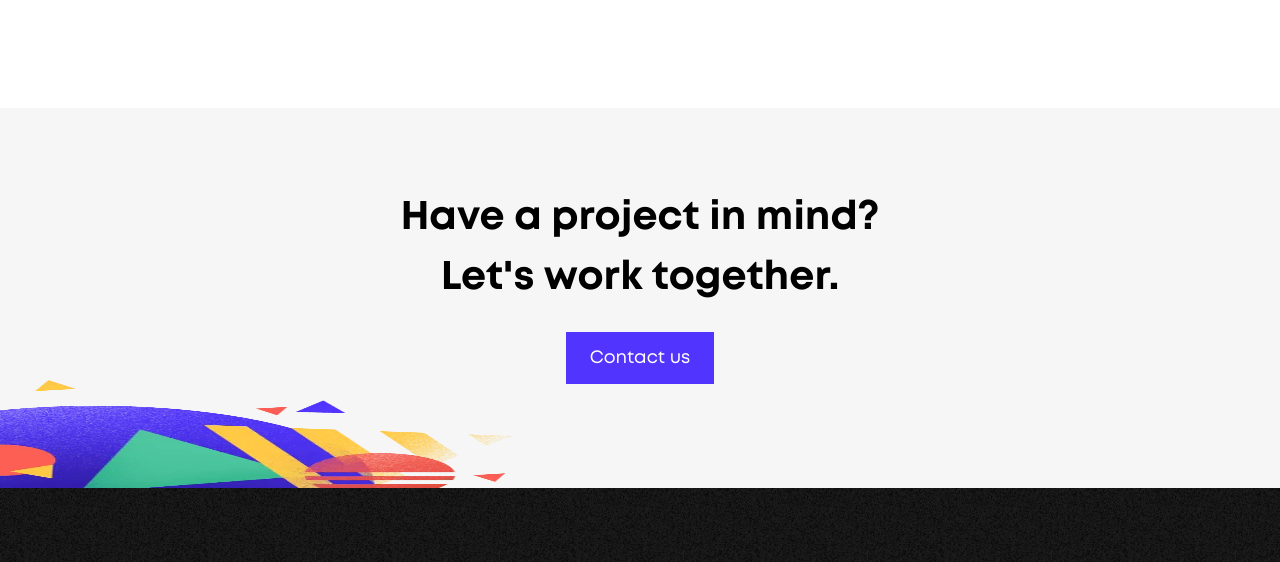
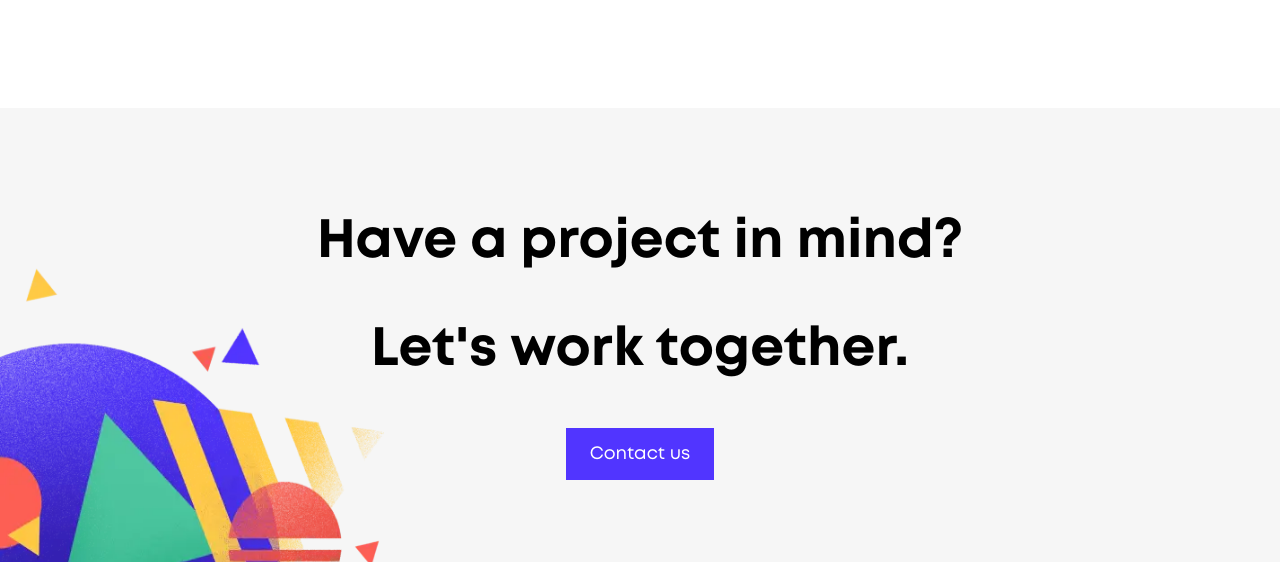
Before and after one commit to Bateyjosue/cinnamon-clone-thegym, a website built with Vite: page index.html in a window 1280 px wide. Shown: the part 8712-9274 px from the top of the page. Built offline with nearby package versions, Linux system fonts and the light colour scheme; files whose address does not match are found by name.

Commit message:
Design Contacts Section Desktop

```diff
--- a/index.html
+++ b/index.html
@@ -361,9 +361,9 @@
           <span class="text-xl underline underline-offset-8 decoration-2">VIEW MORE BLOGS</span>
         </a>
       </section>
-      <section class="contact text-center bg-[#f6f6f6] px-6 py-20 bg-[url('/media/bg-0.webp')] bg-no-repeat bg-left-bottom bg-[length:40%_30%]">
-        <h2 class="font-bolds flex flex-col text-[40px]">
-          <span class="hidden md:block lg:blocj">Have a project in mind?</span>
+      <section class="contact text-center bg-[#f6f6f6] px-6 py-20 bg-[url('/media/bg-0.webp')] bg-no-repeat bg-left-bottom bg-[length:40%_30%] lg:bg-[length:30%_70%]">
+        <h2 class="font-bolds flex flex-col text-[40px] lg:text-[54px] lg:py-22 leading-loose">
+          <span class="hidden md:block lg:block">Have a project in mind?</span>
           <span>Let's work together.</span>
         </h2>
         <button class="font-secondary bg-[#5135ff]  text-white px-6 py-3 my-6 text-lg">Contact us</button>
```
